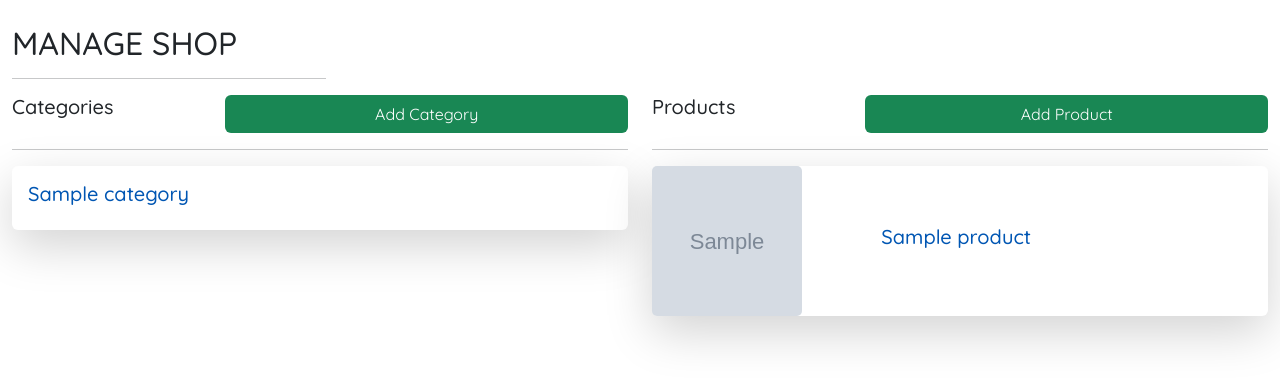
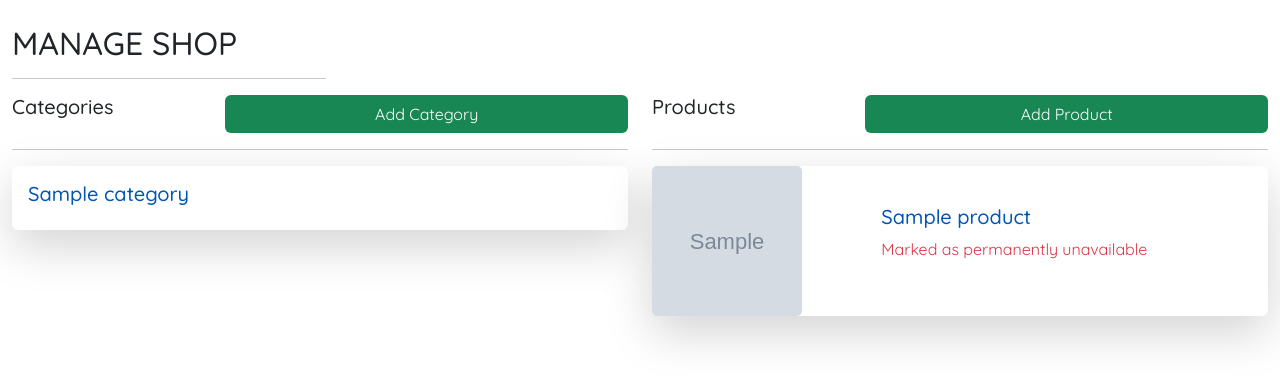
Before and after one commit to Cleg83/sew_crafty_project, a Django app: page /shop/manage_shop/ in a window 1280 px wide. Shown: the part 56-440 px from the top of the page. Run offline with Django 5.2, Linux system fonts and the light colour scheme; tables that the repository leaves empty hold one stand-in row (values such as "Sample post"); grey boxes marked "Sample" are stand-in pictures; parts of the project's set-up code (start-up, migrations or seed data) failed here and were passed over; some libraries are stand-ins or nearby versions.

Commit message:
Add permanatly unavilable text for items deleted from store

```diff
--- a/shop/templates/shop/manage_shop.html
+++ b/shop/templates/shop/manage_shop.html
@@ -59,6 +59,9 @@
                             <a href="{% url 'edit_shop_item' shop_item.id %}" class="dark-blue-link">
                                 <h5 class="card-title">{{ shop_item.name }}</h5>
                             </a>
+                            {% if shop_item.permanently_unavailable %}
+                                <p class="text-danger">Marked as permanently unavailable</p>
+                            {% endif %}
                         </div>
                     </div>
                 </div>
```
Lines whose indentation alone changed are shown as unchanged.
